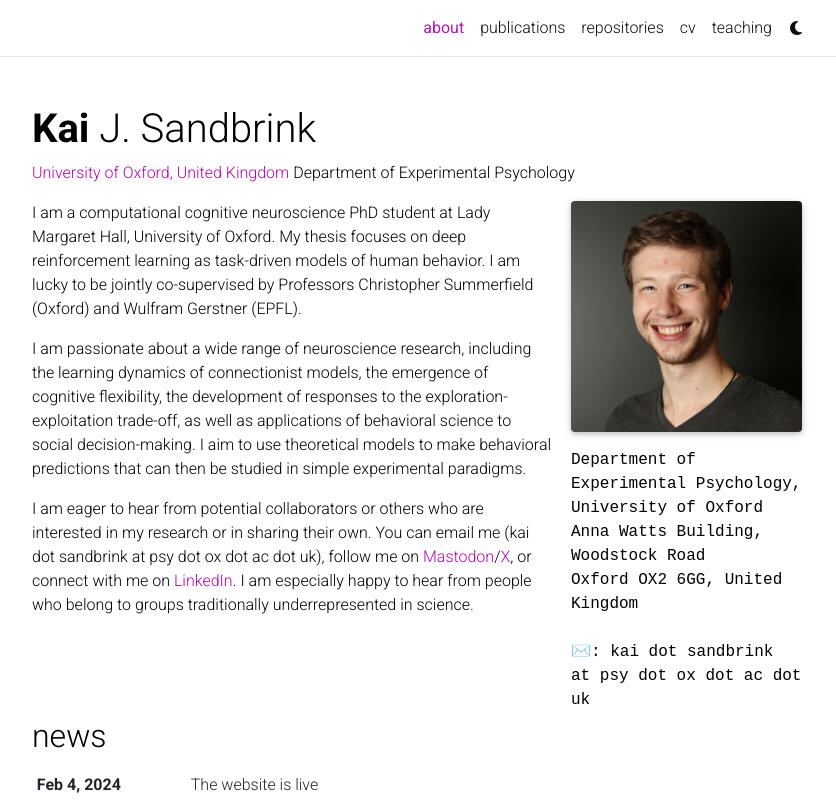
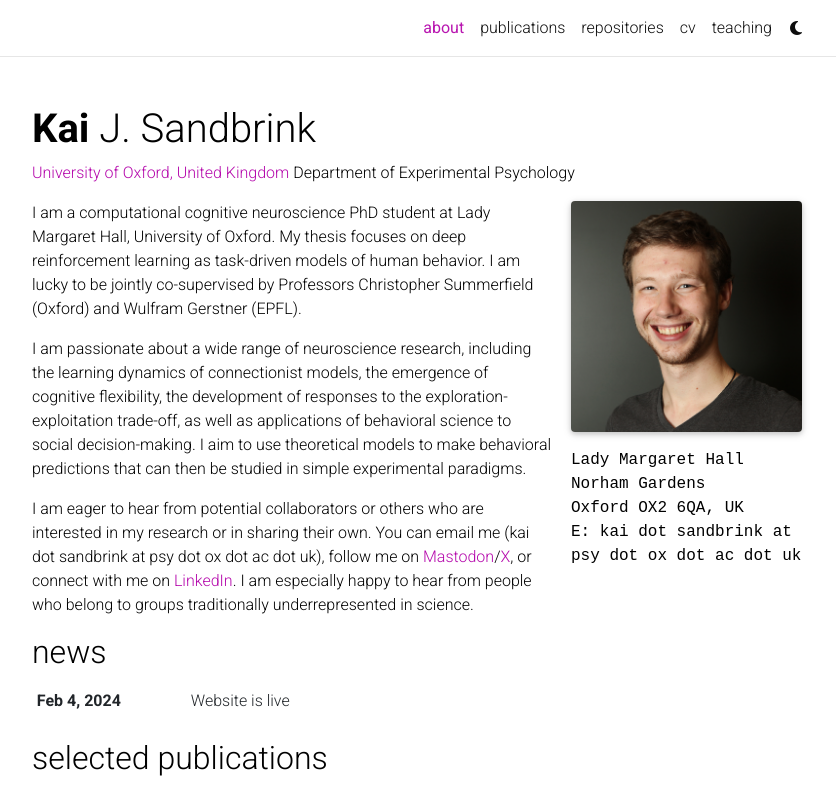
Before and after one commit to kjsandbrink/kjsandbrink.github.io, a Jekyll site: the page built from _pages/about.md, in a window 1280 px wide and 1178 px high, cut to the strip 0-805 px from the top of the window. Shown: the whole strip, without its empty margins (223-1059 px from the left). Built offline with Jekyll 4.4.1, drawn with Linux system fonts in a browser that asks for light colours; full-size pictures stand in for the smaller copies a plugin makes; some web fonts are replaced; comment, search, counter and statistics services are not loaded; a style sheet for code colours, icons or effects is not loaded.

Commit message:
more minor fixes

```diff
--- a/_config.yml
+++ b/_config.yml
@@ -16,7 +16,7 @@
 keywords: jekyll, jekyll-theme, academic-website, portfolio-website  # add your own keywords or leave empty
 
 lang: en # the language of your site (for example: en, fr, cn, ru, etc.)
-icon: ⚛️ #🕵️‍♂️  # the emoji used as the favicon (alternatively, provide image name in /assets/img/) # 🧠
+icon: 🧭 #⚛️ #🕵️‍♂️  # the emoji used as the favicon (alternatively, provide image name in /assets/img/) # 🧠
 
 url: https://kjsandbrink.github.io # the base hostname & protocol for your site
 baseurl: # the subpath of your site, e.g. /blog/
--- a/_pages/about.md
+++ b/_pages/about.md
@@ -9,11 +9,11 @@
   image: prof_pic.jpg
   image_circular: false # crops the image to make it circular
   more_info: >
-    <p>Department of Experimental Psychology, University of Oxford</p>
-    <p>Anna Watts Building, Woodstock Road</p>
-    <p>Oxford OX2 6GG, United Kingdom</p>
+    <p>Lady Margaret Hall</p>
+    <p>Norham Gardens</p>
+    <p>Oxford OX2 6QA, UK</p>
     <p> </p>
-    <p>✉️: kai dot sandbrink at psy dot ox dot ac dot uk</p>
+    <p>E: kai dot sandbrink at psy dot ox dot ac dot uk</p>
 
 news: true  # includes a list of news items
 latest_posts: false  # includes a list of the newest posts
```
Also changed, not shown: _news/announcement_1.md (+1 -1 lines), _pages/teaching.md (+2 -2 lines).
